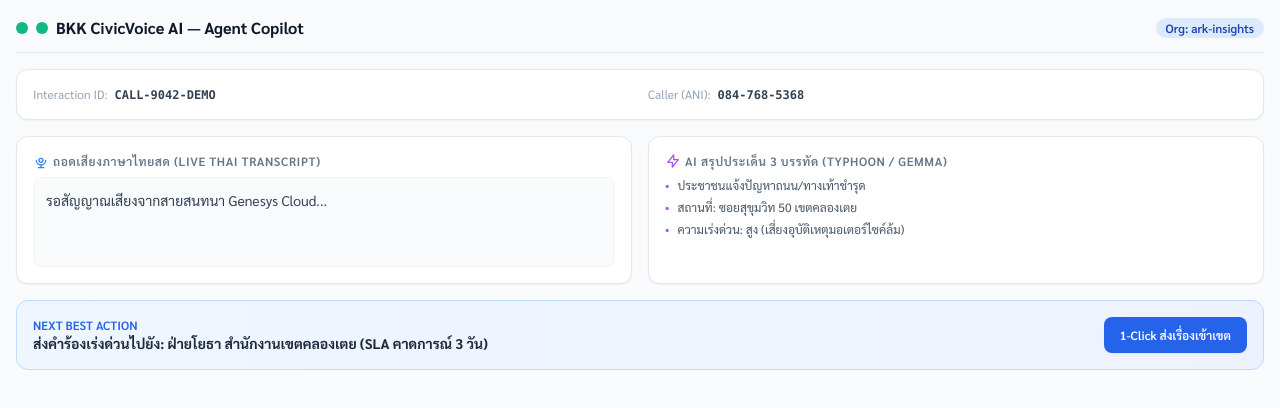
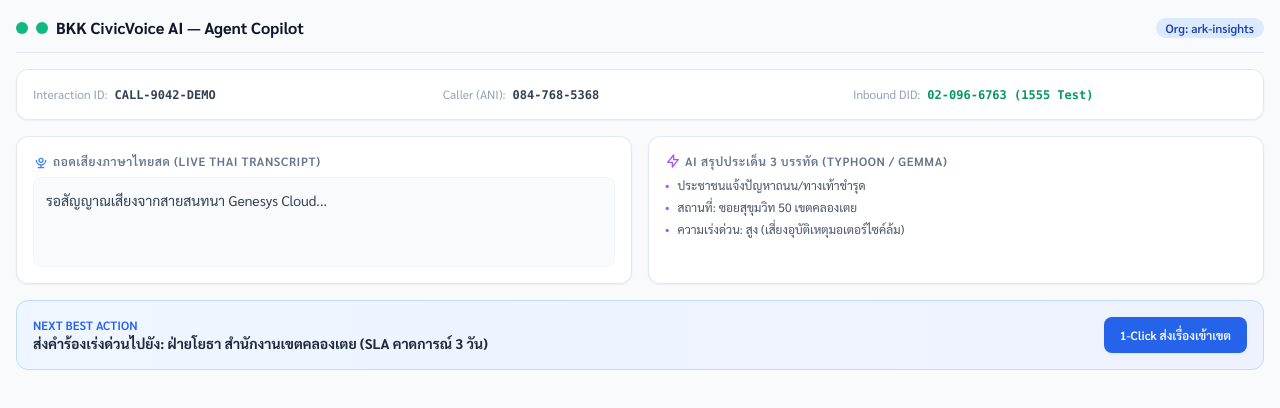
Before and after one commit to winnawat2023/BKK-CivicVoice-AI, a plain HTML site: page src/frontend/widget/index.html in a window 1280 px wide. Drawn offline with nearby package versions, Linux system fonts and the light colour scheme.

Commit message:
feat(telephony): configure inbound test DID 02-096-6763 across widget and simulation

```diff
--- a/src/frontend/widget/index.html
+++ b/src/frontend/widget/index.html
@@ -26,7 +26,7 @@
 
     <!-- Active Call Info -->
     <div class="bg-white rounded-xl shadow-sm border border-slate-200 p-4 mb-4">
-        <div class="grid grid-cols-2 gap-4 text-xs">
+        <div class="grid grid-cols-3 gap-4 text-xs">
             <div>
                 <span class="text-slate-400">Interaction ID:</span>
                 <span id="interactionId" class="font-mono font-semibold ml-1 text-slate-700">CALL-9042-DEMO</span>
@@ -34,6 +34,10 @@
             <div>
                 <span class="text-slate-400">Caller (ANI):</span>
                 <span id="callerAni" class="font-mono font-semibold ml-1 text-slate-700">084-768-5368</span>
+            </div>
+            <div>
+                <span class="text-slate-400">Inbound DID:</span>
+                <span id="dnisNumber" class="font-mono font-semibold ml-1 text-emerald-600">02-096-6763 (1555 Test)</span>
             </div>
         </div>
     </div>
```
Also changed, not shown: 2 other files.
